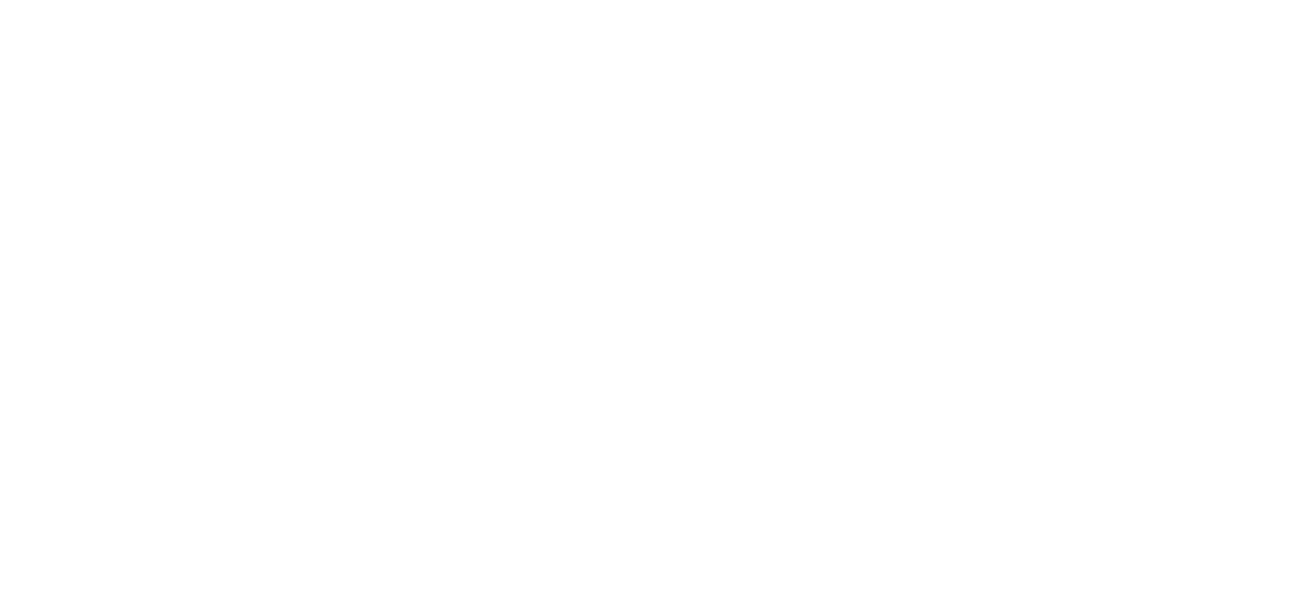
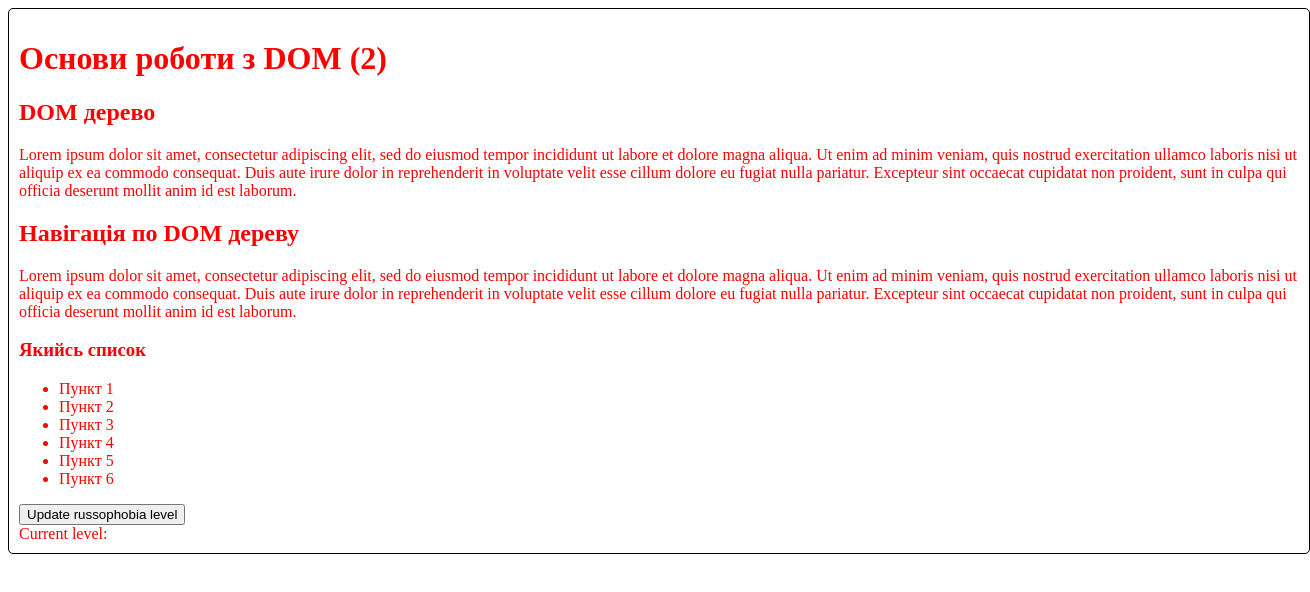
Before and after one commit to yuliiavolkova/Projector, a plain HTML site: page Hometasks/index.html in a window 1280 px wide. Shown: the whole page, 1310 px wide, since content can reach past the window. Drawn offline with Linux system fonts and the light colour scheme.

Commit message:
hometask8

```diff
--- /dev/null
+++ b/Hometasks/hometask8.js
@@ -0,0 +1,22 @@
+"use strict";
+
+// для елементу з текстом 'Навігація по DOM дереву'
+
+const navigationHeader = document.getElementById("headerTwo");
+console.log(navigationHeader);
+
+// для першого елементу <section>
+
+const firstElementSection = document.querySelector("section");
+console.log(firstElementSection);
+
+// для елементу списку з текстом 'Пункт 5'
+
+const listItems = Array.from(document.querySelectorAll("ul li")); // вибрало всі пунки і записало в новостворений масив
+const listItem = listItems.find((item) => item.textContent === "Пункт 5");
+console.log(listItem);
+
+// для елементу з класом 'hatredLevelBlock'
+
+const hatredLevelBlock = document.getElementsByClassName("hatredLevelBlock")[0]; // не можу використати querySelector, а треба лише перший елемент
+console.log(hatredLevelBlock);
--- a/Hometasks/index.html
+++ b/Hometasks/index.html
@@ -1,12 +1,61 @@
 <!DOCTYPE html>
-<html lang="en">
+<html>
   <head>
-    <meta charset="UTF-8" />
-    <meta http-equiv="X-UA-Compatible" content="IE=edge" />
-    <meta name="viewport" content="width=device-width, initial-scale=1.0" />
-    <title>Hometask1</title>
+    <meta charset="utf-8" />
+    <meta name="viewport" content="width=device-width, initial-scale=1" />
+    <link rel="stylesheet" href="styles.css" />
+    <!-- <script type="text/javascript" src="script.js"></script> -->
+    <title>webinar 10</title>
   </head>
-  <body>
-    <script src="./hometask7.js"></script>
+  <body
+    style="
+      padding: 10px;
+      color: red;
+      border: 1px solid black;
+      border-radius: 5px;
+      width: 100%;
+    "
+  >
+    <h1>Основи роботи з DOM (2)</h1>
+    <section class="firstSection">
+      <!-- яки1йсь коментар -->
+      <h2>DOM дерево</h2>
+      <p>
+        Lorem ipsum dolor sit amet, consectetur adipiscing elit, sed do eiusmod
+        tempor incididunt ut labore et dolore magna aliqua. Ut enim ad minim
+        veniam, quis nostrud exercitation ullamco laboris nisi ut aliquip ex ea
+        commodo consequat. Duis aute irure dolor in reprehenderit in voluptate
+        velit esse cillum dolore eu fugiat nulla pariatur. Excepteur sint
+        occaecat cupidatat non proident, sunt in culpa qui officia deserunt
+        mollit anim id est laborum.
+      </p>
+    </section>
+    <div>
+      <h2 id="headerTwo">Навігація по DOM дереву</h2>
+      <p class="text">
+        Lorem ipsum dolor sit amet, consectetur adipiscing elit, sed do eiusmod
+        tempor incididunt ut labore et dolore magna aliqua. Ut enim ad minim
+        veniam, quis nostrud exercitation ullamco laboris nisi ut aliquip ex ea
+        commodo consequat. Duis aute irure dolor in reprehenderit in voluptate
+        velit esse cillum dolore eu fugiat nulla pariatur. Excepteur sint
+        occaecat cupidatat non proident, sunt in culpa qui officia deserunt
+        mollit anim id est laborum.
+      </p>
+      <h3>Якийсь список</h3>
+      <ul>
+        <li class="text">Пункт 1</li>
+        <li>Пункт 2</li>
+        <li>Пункт 3</li>
+        <li class="text">Пункт 4</li>
+        <li>Пункт 5</li>
+        <li class="text">Пункт 6</li>
+      </ul>
+      <button class="redBtn">Update russophobia level</button>
+      <div class="hatredLevelBlock">
+        <label class="hatredLevelLabel">Current level:</label>
+        <span class="hatredLevelCounter"></span>
+      </div>
+    </div>
+    <script type="text/javascript" src="hometask8.js"></script>
   </body>
 </html>
```
